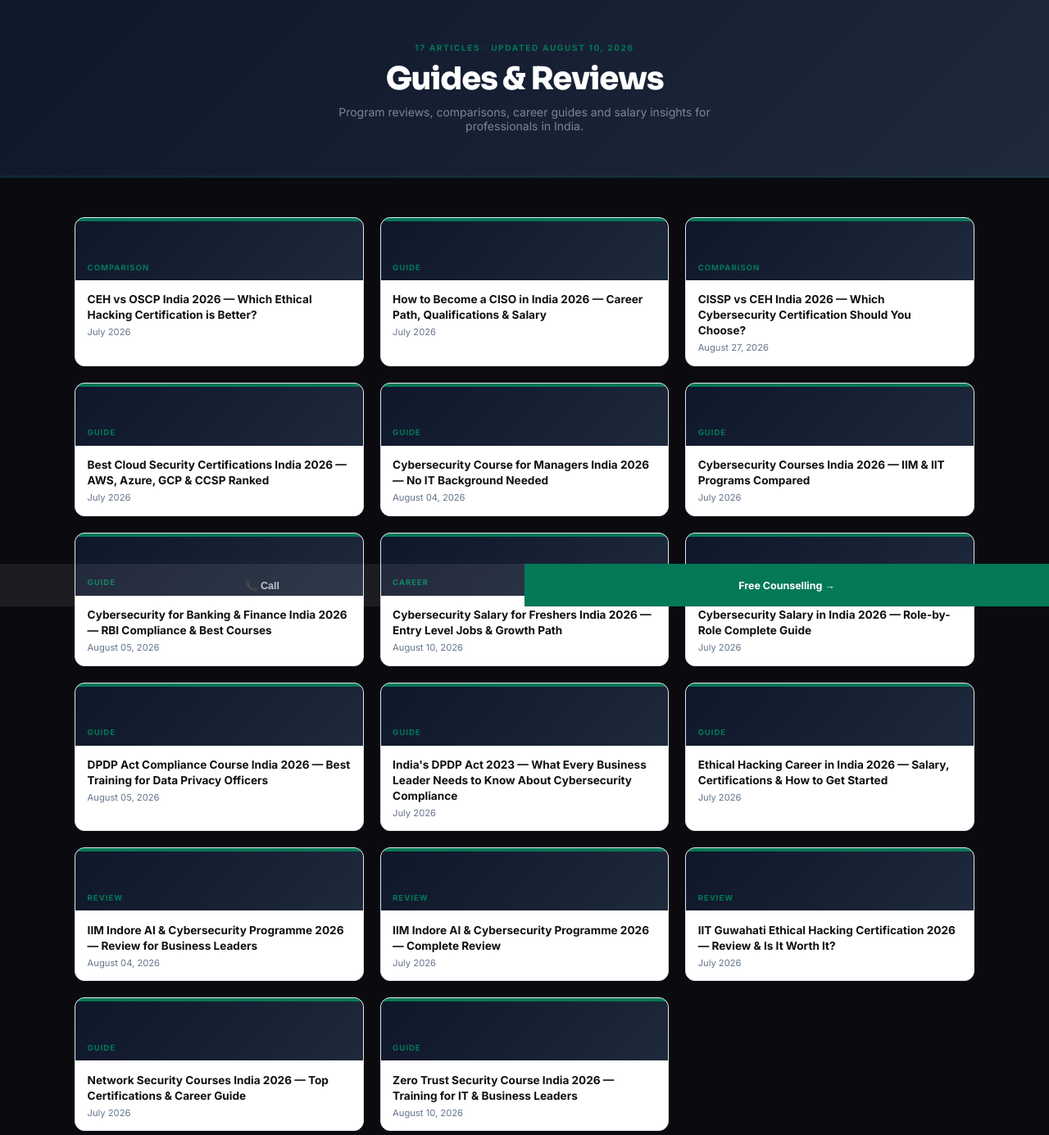
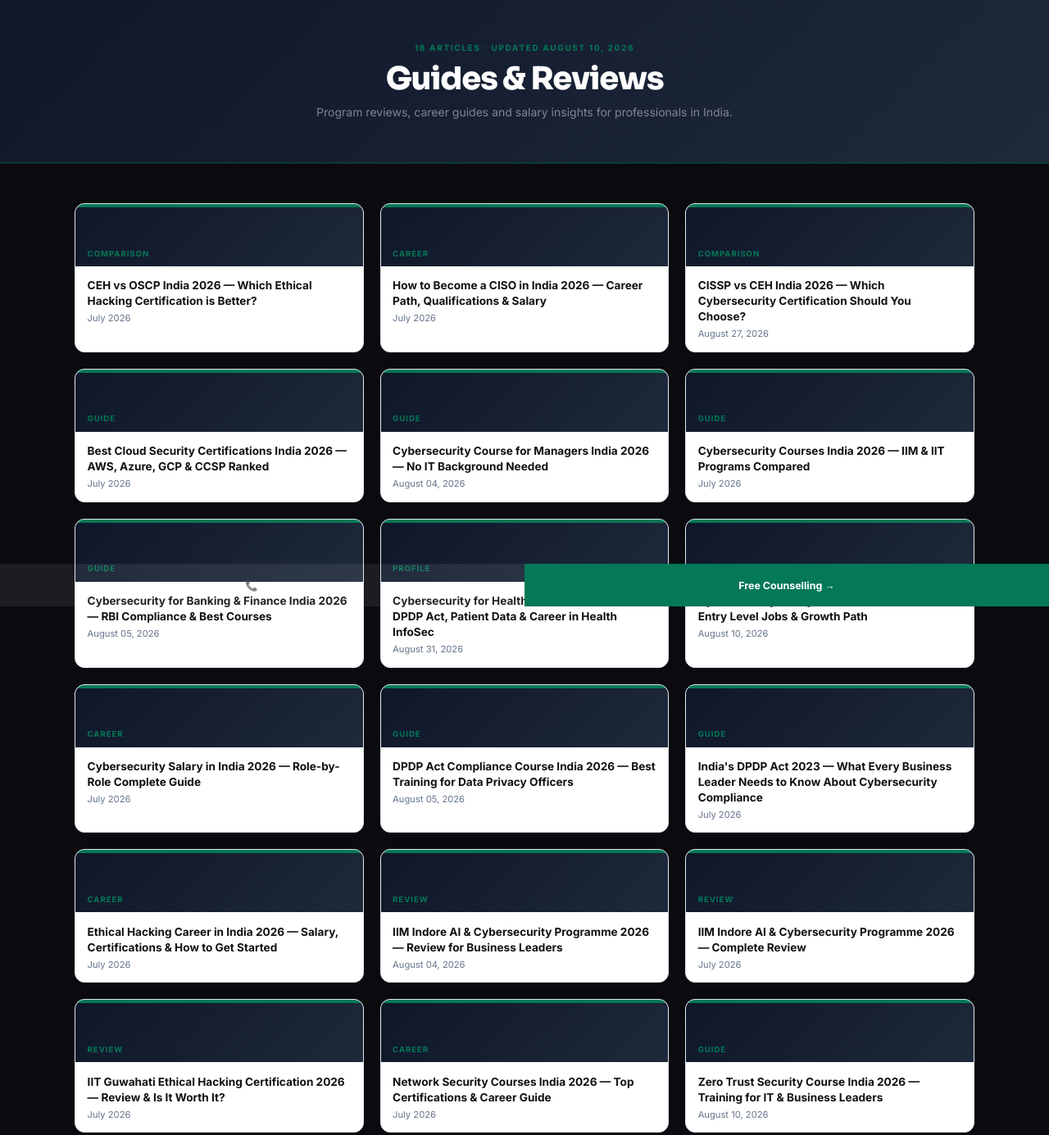
Before and after one commit to durgeshkekare-gif/cybercourse-in, a website: page blog/index.html in a window 1280 px wide. Shown: the part 60-1445 px from the top of the page at 82% size. Drawn offline with Linux system fonts and the light colour scheme.

Commit message:
fix: rebuild blog index

```diff
--- a/blog/index.html
+++ b/blog/index.html
@@ -1,7 +1,7 @@
 <!DOCTYPE html><html lang="en"><head>
 <meta charset="UTF-8"><link rel="icon" href="/favicon.ico">
 <meta name="viewport" content="width=device-width,initial-scale=1.0"><meta name="robots" content="index,follow">
-<title>Blog — 17 Guides | cybercourse.in</title>
+<title>Blog — 18 Guides | cybercourse.in</title>
 <link rel="canonical" href="https://cybercourse.in/blog">
 <script async src="https://www.googletagmanager.com/gtag/js?id=G-4RGX10TFQN"></script>
 <script>window.dataLayer=window.dataLayer||[];function gtag(){dataLayer.push(arguments);}gtag('js',new Date());gtag('config','G-4RGX10TFQN');</script>
@@ -9,29 +9,29 @@
 <link href="https://fonts.googleapis.com/css2?family=Sora:wght@400;600;700;800&family=Inter:wght@300;400;500;600;700&display=swap" rel="stylesheet">
 <link rel="stylesheet" href="/assets/style.css?v=11">
 </head><body>
-<nav class="nav"><a href="/" class="nav-logo"><span style='color:#10B981'>Cyber</span>Course.in</a>
-<a href="/apply.html" class="nav-cta">Free Counselling</a><button class="nav-ham">&#9776;</button></nav>
+<nav class="nav"><a href="/" class="nav-logo"><span style='color:#10B981'>Cyber</span>Course.in</a><a href="/apply.html" class="nav-cta">Free Counselling</a><button class="nav-ham">&#9776;</button></nav>
 <div style="background:linear-gradient(135deg,#0F172A,#1E293B);padding:52px 4%;text-align:center;border-bottom:3px solid #04785733;">
-  <span style="font-size:.63rem;font-weight:700;letter-spacing:.16em;text-transform:uppercase;color:#047857;display:block;margin-bottom:.5rem;">17 articles · Updated August 10, 2026</span>
+  <span style="font-size:.63rem;font-weight:700;letter-spacing:.16em;text-transform:uppercase;color:#047857;display:block;margin-bottom:.5rem;">18 articles · Updated August 10, 2026</span>
   <h1 style="font-family:Sora,sans-serif;font-size:clamp(1.75rem,3.5vw,2.4rem);font-weight:800;color:#fff;letter-spacing:-.03em;margin-bottom:.5rem;">Guides &amp; Reviews</h1>
-  <p style="font-size:.875rem;color:rgba(255,255,255,.45);max-width:520px;margin:.5rem auto 0;">Program reviews, comparisons, career guides and salary insights for professionals in India.</p>
+  <p style="font-size:.875rem;color:rgba(255,255,255,.45);max-width:520px;margin:.5rem auto 0;">Program reviews, career guides and salary insights for professionals in India.</p>
 </div>
 <div class="blog-grid"><a href="/blog/ceh-vs-oscp-india-2026-which-is-better" class="blog-card"><div class="blog-card-bar" style="background:#047857;"></div><div class="blog-card-head"><span class="blog-card-cat" style="color:#047857;">Comparison</span></div><div class="blog-card-body"><div class="blog-card-title">CEH vs OSCP India 2026 — Which Ethical Hacking Certification is Better?</div><div class="blog-card-date">July 2026</div></div></a>
-<a href="/blog/ciso-career-india-2026-how-to-become" class="blog-card"><div class="blog-card-bar" style="background:#047857;"></div><div class="blog-card-head"><span class="blog-card-cat" style="color:#047857;">Guide</span></div><div class="blog-card-body"><div class="blog-card-title">How to Become a CISO in India 2026 — Career Path, Qualifications & Salary</div><div class="blog-card-date">July 2026</div></div></a>
+<a href="/blog/ciso-career-india-2026-how-to-become" class="blog-card"><div class="blog-card-bar" style="background:#047857;"></div><div class="blog-card-head"><span class="blog-card-cat" style="color:#047857;">Career</span></div><div class="blog-card-body"><div class="blog-card-title">How to Become a CISO in India 2026 — Career Path, Qualifications & Salary</div><div class="blog-card-date">July 2026</div></div></a>
 <a href="/blog/cissp-vs-ceh-india-2026-which-is-better" class="blog-card"><div class="blog-card-bar" style="background:#047857;"></div><div class="blog-card-head"><span class="blog-card-cat" style="color:#047857;">Comparison</span></div><div class="blog-card-body"><div class="blog-card-title">CISSP vs CEH India 2026 — Which Cybersecurity Certification Should You Choose?</div><div class="blog-card-date">August 27, 2026</div></div></a>
 <a href="/blog/cloud-security-certifications-india-2026" class="blog-card"><div class="blog-card-bar" style="background:#047857;"></div><div class="blog-card-head"><span class="blog-card-cat" style="color:#047857;">Guide</span></div><div class="blog-card-body"><div class="blog-card-title">Best Cloud Security Certifications India 2026 — AWS, Azure, GCP & CCSP Ranked</div><div class="blog-card-date">July 2026</div></div></a>
 <a href="/blog/cybersecurity-course-for-managers-india-2026" class="blog-card"><div class="blog-card-bar" style="background:#047857;"></div><div class="blog-card-head"><span class="blog-card-cat" style="color:#047857;">Guide</span></div><div class="blog-card-body"><div class="blog-card-title">Cybersecurity Course for Managers India 2026 — No IT Background Needed</div><div class="blog-card-date">August 04, 2026</div></div></a>
 <a href="/blog/cybersecurity-courses-india-2026" class="blog-card"><div class="blog-card-bar" style="background:#047857;"></div><div class="blog-card-head"><span class="blog-card-cat" style="color:#047857;">Guide</span></div><div class="blog-card-body"><div class="blog-card-title">Cybersecurity Courses India 2026 — IIM & IIT Programs Compared</div><div class="blog-card-date">July 2026</div></div></a>
 <a href="/blog/cybersecurity-for-banking-india-2026" class="blog-card"><div class="blog-card-bar" style="background:#047857;"></div><div class="blog-card-head"><span class="blog-card-cat" style="color:#047857;">Guide</span></div><div class="blog-card-body"><div class="blog-card-title">Cybersecurity for Banking & Finance India 2026 — RBI Compliance & Best Courses</div><div class="blog-card-date">August 05, 2026</div></div></a>
+<a href="/blog/cybersecurity-for-healthcare-india-2026" class="blog-card"><div class="blog-card-bar" style="background:#047857;"></div><div class="blog-card-head"><span class="blog-card-cat" style="color:#047857;">Profile</span></div><div class="blog-card-body"><div class="blog-card-title">Cybersecurity for Healthcare India 2026 — DPDP Act, Patient Data & Career in Health InfoSec</div><div class="blog-card-date">August 31, 2026</div></div></a>
 <a href="/blog/cybersecurity-salary-freshers-india-2026" class="blog-card"><div class="blog-card-bar" style="background:#047857;"></div><div class="blog-card-head"><span class="blog-card-cat" style="color:#047857;">Career</span></div><div class="blog-card-body"><div class="blog-card-title">Cybersecurity Salary for Freshers India 2026 — Entry Level Jobs & Growth Path</div><div class="blog-card-date">August 10, 2026</div></div></a>
 <a href="/blog/cybersecurity-salary-india-2026-role-by-role-guide" class="blog-card"><div class="blog-card-bar" style="background:#047857;"></div><div class="blog-card-head"><span class="blog-card-cat" style="color:#047857;">Career</span></div><div class="blog-card-body"><div class="blog-card-title">Cybersecurity Salary in India 2026 — Role-by-Role Complete Guide</div><div class="blog-card-date">July 2026</div></div></a>
 <a href="/blog/dpdp-act-compliance-course-india-2026" class="blog-card"><div class="blog-card-bar" style="background:#047857;"></div><div class="blog-card-head"><span class="blog-card-cat" style="color:#047857;">Guide</span></div><div class="blog-card-body"><div class="blog-card-title">DPDP Act Compliance Course India 2026 — Best Training for Data Privacy Officers</div><div class="blog-card-date">August 05, 2026</div></div></a>
 <a href="/blog/dpdp-act-india-cybersecurity-compliance-guide" class="blog-card"><div class="blog-card-bar" style="background:#047857;"></div><div class="blog-card-head"><span class="blog-card-cat" style="color:#047857;">Guide</span></div><div class="blog-card-body"><div class="blog-card-title">India's DPDP Act 2023 — What Every Business Leader Needs to Know About Cybersecurity Compliance</div><div class="blog-card-date">July 2026</div></div></a>
-<a href="/blog/ethical-hacking-career-india-2026" class="blog-card"><div class="blog-card-bar" style="background:#047857;"></div><div class="blog-card-head"><span class="blog-card-cat" style="color:#047857;">Guide</span></div><div class="blog-card-body"><div class="blog-card-title">Ethical Hacking Career in India 2026 — Salary, Certifications & How to Get Started</div><div class="blog-card-date">July 2026</div></div></a>
+<a href="/blog/ethical-hacking-career-india-2026" class="blog-card"><div class="blog-card-bar" style="background:#047857;"></div><div class="blog-card-head"><span class="blog-card-cat" style="color:#047857;">Career</span></div><div class="blog-card-body"><div class="blog-card-title">Ethical Hacking Career in India 2026 — Salary, Certifications & How to Get Started</div><div class="blog-card-date">July 2026</div></div></a>
 <a href="/blog/iim-indore-ai-cybersecurity-review-2026" class="blog-card"><div class="blog-card-bar" style="background:#047857;"></div><div class="blog-card-head"><span class="blog-card-cat" style="color:#047857;">Review</span></div><div class="blog-card-body"><div class="blog-card-title">IIM Indore AI & Cybersecurity Programme 2026 — Review for Business Leaders</div><div class="blog-card-date">August 04, 2026</div></div></a>
 <a href="/blog/iim-indore-ai-cybersecurity-review" class="blog-card"><div class="blog-card-bar" style="background:#047857;"></div><div class="blog-card-head"><span class="blog-card-cat" style="color:#047857;">Review</span></div><div class="blog-card-body"><div class="blog-card-title">IIM Indore AI & Cybersecurity Programme 2026 — Complete Review</div><div class="blog-card-date">July 2026</div></div></a>
 <a href="/blog/iit-guwahati-ethical-hacking-review" class="blog-card"><div class="blog-card-bar" style="background:#047857;"></div><div class="blog-card-head"><span class="blog-card-cat" style="color:#047857;">Review</span></div><div class="blog-card-body"><div class="blog-card-title">IIT Guwahati Ethical Hacking Certification 2026 — Review & Is It Worth It?</div><div class="blog-card-date">July 2026</div></div></a>
-<a href="/blog/network-security-courses-india-2026-certifications-career" class="blog-card"><div class="blog-card-bar" style="background:#047857;"></div><div class="blog-card-head"><span class="blog-card-cat" style="color:#047857;">Guide</span></div><div class="blog-card-body"><div class="blog-card-title">Network Security Courses India 2026 — Top Certifications & Career Guide</div><div class="blog-card-date">July 2026</div></div></a>
+<a href="/blog/network-security-courses-india-2026-certifications-career" class="blog-card"><div class="blog-card-bar" style="background:#047857;"></div><div class="blog-card-head"><span class="blog-card-cat" style="color:#047857;">Career</span></div><div class="blog-card-body"><div class="blog-card-title">Network Security Courses India 2026 — Top Certifications & Career Guide</div><div class="blog-card-date">July 2026</div></div></a>
 <a href="/blog/zero-trust-security-course-india-2026" class="blog-card"><div class="blog-card-bar" style="background:#047857;"></div><div class="blog-card-head"><span class="blog-card-cat" style="color:#047857;">Guide</span></div><div class="blog-card-body"><div class="blog-card-title">Zero Trust Security Course India 2026 — Training for IT & Business Leaders</div><div class="blog-card-date">August 10, 2026</div></div></a></div>
 <footer style="background:#0F172A;padding:1.5rem 4%;margin-top:3rem;text-align:center;">
 <p style="font-size:.7rem;color:rgba(255,255,255,.35);">© 2026 cybercourse.in</p>
```
